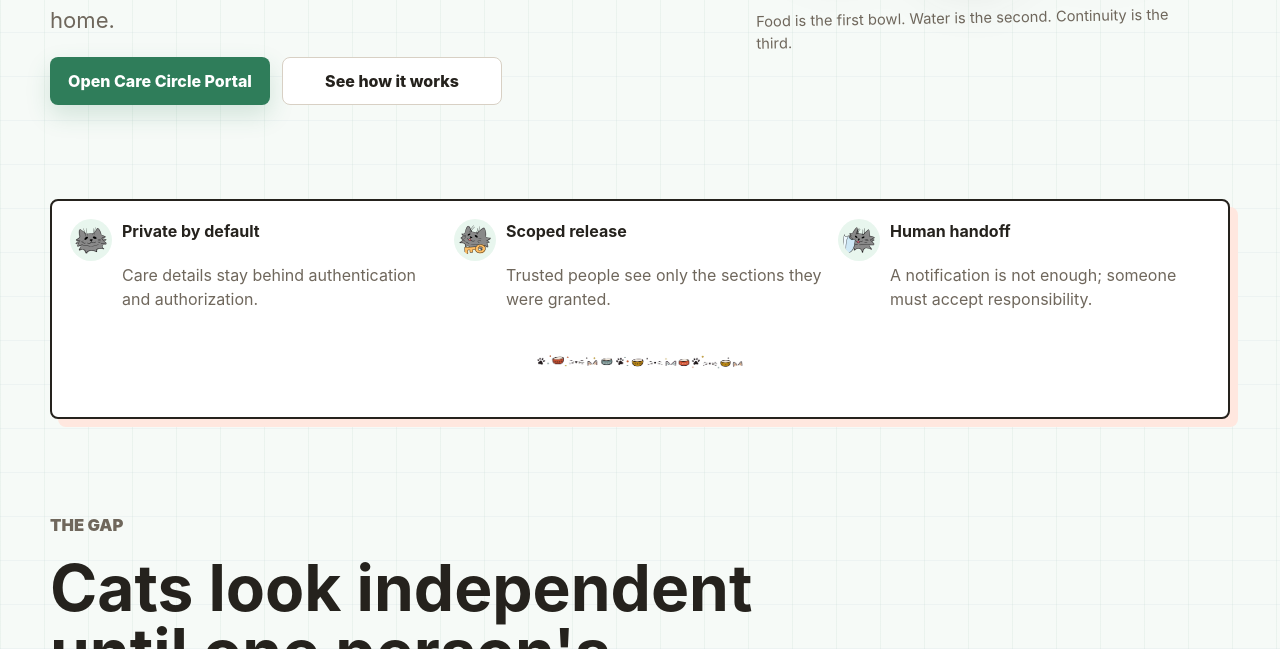
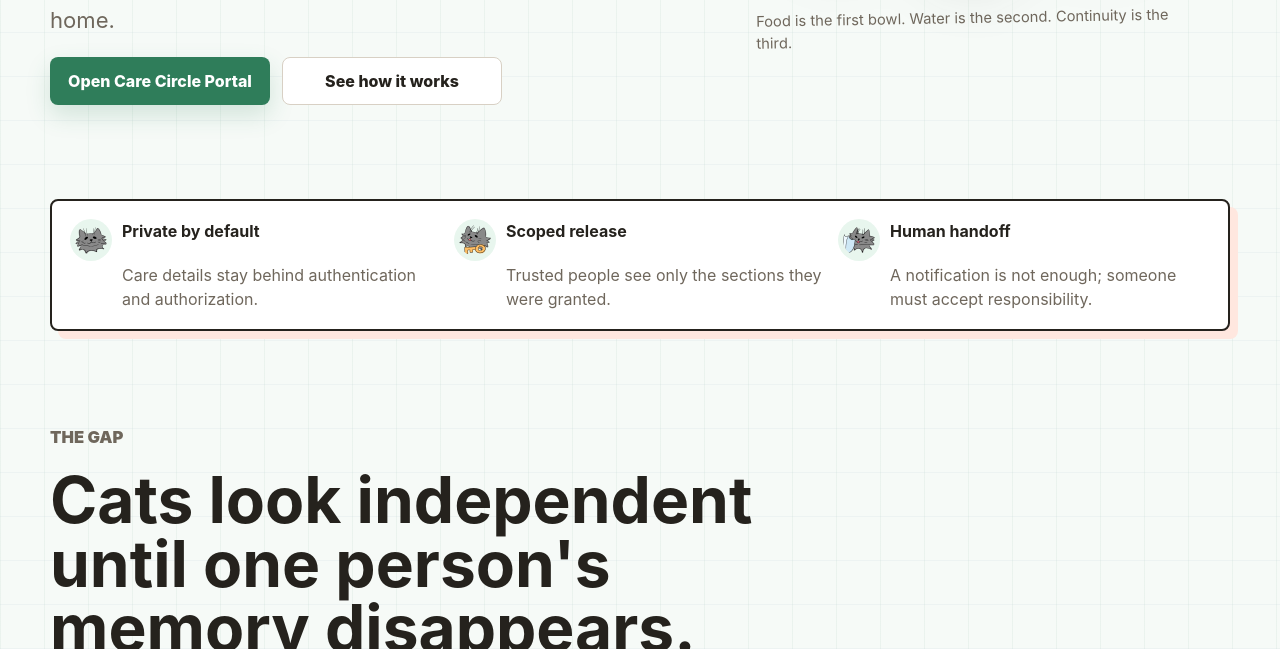
Before and after one commit to Micoh18/thethirdbowl, a website built with Vite: page website/index.html in a window 1280 px wide. Shown: the part 451-1100 px from the top of the page. Built offline with nearby package versions, Linux system fonts and the light colour scheme.

Commit message:
🎨 remove landing divider doodle

```diff
--- a/website/src/main.js
+++ b/website/src/main.js
@@ -363,7 +363,6 @@ function renderProofStrip() {
       ${renderProofItem('Private by default', 'Care details stay behind authentication and authorization.', 'neutral')}
       ${renderProofItem('Scoped release', 'Trusted people see only the sections they were granted.', 'key')}
       ${renderProofItem('Human handoff', 'A notification is not enough; someone must accept responsibility.', 'guard')}
-      <img class="divider-doodles" src="/assets/divider-doodles.png" alt="" aria-hidden="true" />
     </section>
   `
 }
--- a/website/src/styles.css
+++ b/website/src/styles.css
@@ -335,12 +335,6 @@ img {
 .proof-item p {
   grid-column: 2;
   color: var(--muted);
-}
-
-.divider-doodles {
-  width: 100%;
-  max-height: 76px;
-  object-fit: contain;
 }
 
 .section-band {
@@ -1321,10 +1315,6 @@ img {
     grid-template-columns: repeat(3, minmax(0, 1fr));
   }
 
-  .divider-doodles {
-    grid-column: 1 / -1;
-  }
-
   .knowledge-grid,
   .standard-grid {
     grid-template-columns: repeat(3, minmax(0, 1fr));
```
